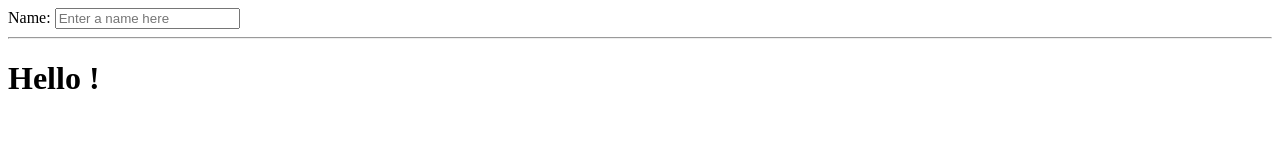
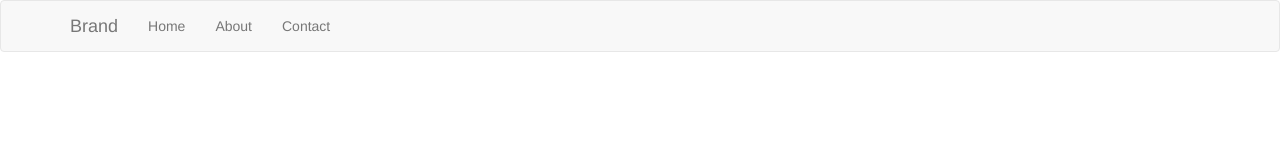
Before and after one commit to markchernov/docker_web_app, a website: page public/index.html in a window 1280 px wide. Drawn offline with nearby package versions, Linux system fonts and the light colour scheme.

Commit message:
added first component

```diff
--- /dev/null
+++ b/public/components/appComponent.html
@@ -0,0 +1,19 @@
+<nav class="navbar navbar-default">
+  <div class="container">
+    <div class="navbar-header">
+      <a class="navbar-brand" href="#">{{$ctrl.brand}}</a>
+    </div>
+    <!-- Generated navbar -->
+    <div>
+      <ul class="nav navbar-nav">
+        <li ng-repeat="menu in $ctrl.menu">
+        <a href="{{menu.component}}">{{menu.name}}
+            <span class="sr-only">(current)</span>
+        </a>
+    </li>
+      </ul>
+    </div>
+    <!-- generated navbar -->
+  </div>
+  <!-- /.container-fluid -->
+</nav>
--- /dev/null
+++ b/public/components/appComponent.js
@@ -0,0 +1,35 @@
+(function(){
+  'use strict';
+  var app = angular.module('app', []);
+
+  app.component('menuBar', {
+    // defines a two way binding in and out of the component
+    bindings: {
+      brand:'@'
+     },
+    // Load the template
+    templateUrl: 'components/appComponent.html',
+
+    controller: function () {
+
+      var vm = this;
+      console.log(vm.menu); // May not yet be available!
+      console.log(vm.brand);
+      vm.$onInit = function() {
+          console.log(vm.menu); // Guaranteed to be available!
+          console.log(vm.brand);
+      }
+    // A list of menus
+      this.menu = [{
+        name: "Home",
+        component: "home"
+      }, {
+        name: "About",
+        component: "about"
+      }, {
+        name: "Contact",
+        component: "contact"
+      }];
+    }
+  });
+})();
--- a/public/index.html
+++ b/public/index.html
@@ -1,15 +1,20 @@
-<html ng-app>
+ <!DOCTYPE html>
+<html en="us" ng-app="app">
     <head>
         <title>AngularJS App</title>
-        <script src="angular/angular.js">
-        </script>
+        <!-- angularjs-->
+        <script src="angular/angular.js"></script>
+        <!-- bootsrap css-->
+        <link rel="stylesheet" href="https://maxcdn.bootstrapcdn.com/bootstrap/3.3.7/css/bootstrap.min.css">
+        <!-- The main app script-->
+        <!--<script src="app.js"></script> -->
+        <!-- components -->
+        <script src="components/appComponent.js"></script>
     </head>
-    <body>
-       <div>
-         <label>Name:</label>
-        <input type="text" ng-model="yourName" placeholder="Enter a name here">
-         <hr>
-        <h1>Hello {{yourName}}!</h1>
-        </div>
-    </body>
+
+
+<body>
+    <menu-bar brand="Brand"></menu-bar>
+</body>
+
 </html>
```
